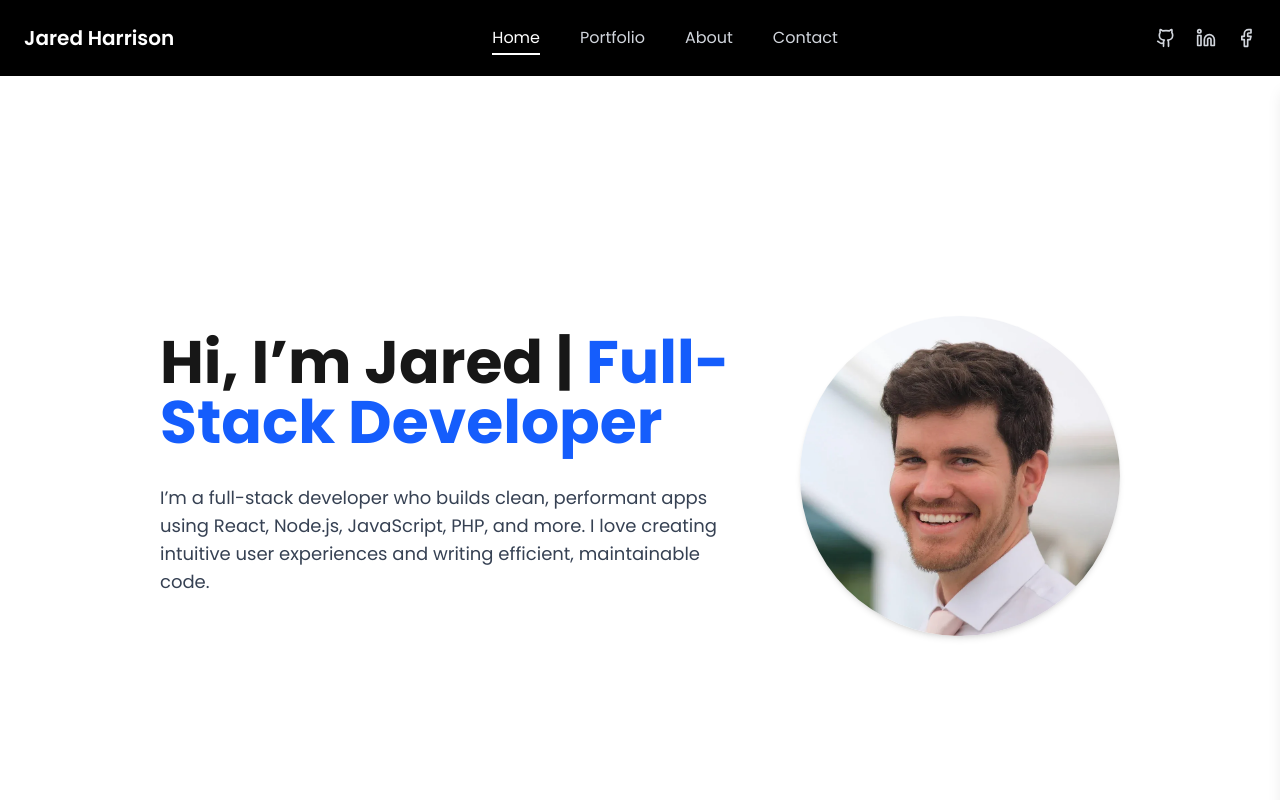
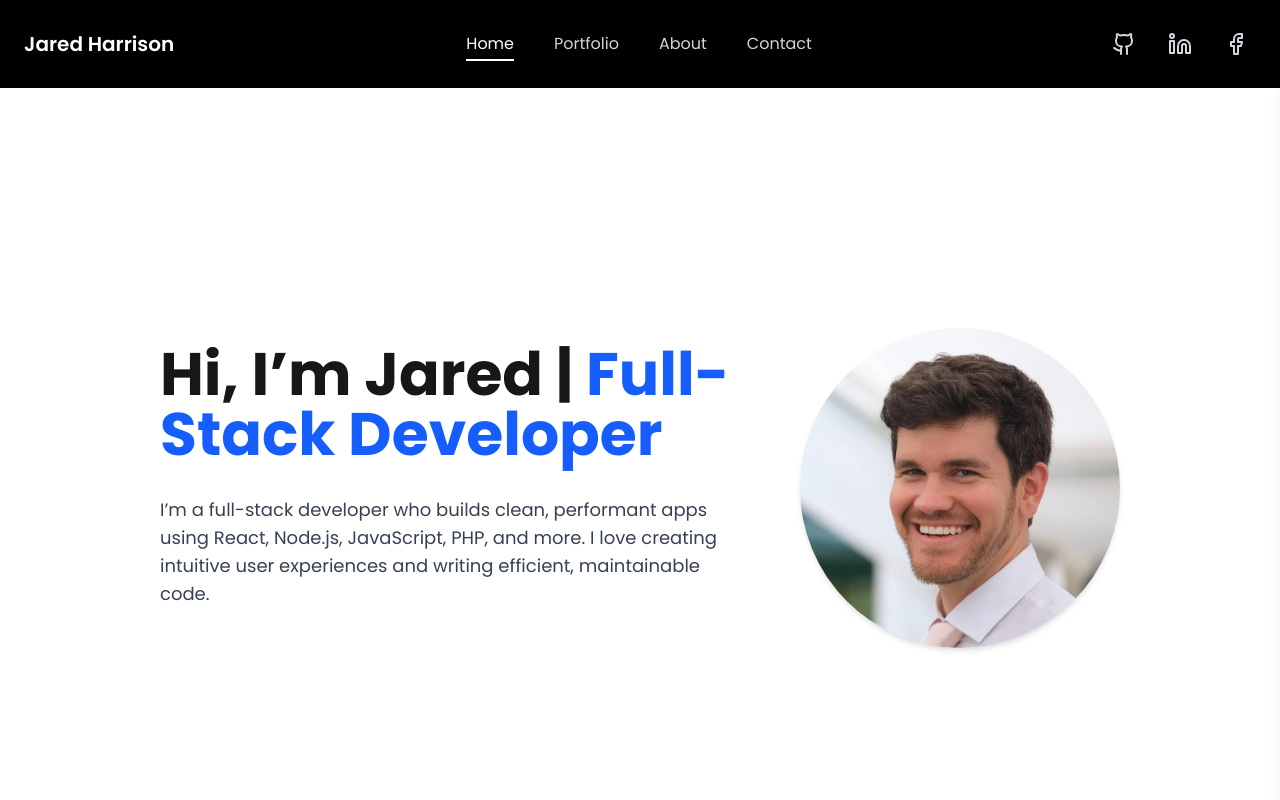
Before and after one commit to Jared-Ha/Portfolio-2025, a Next.js app: page / in a window 1280 px wide. Shown: the top 800 px of the page. Built offline with nearby package versions, Linux system fonts and the light colour scheme.

Commit message:
adjust header icons and hovers

```diff
--- a/src/app/components/Header.jsx
+++ b/src/app/components/Header.jsx
@@ -26,15 +26,9 @@ export default function Header() {
   ];
 
   const socialLinks = [
-    { href: "https://github.com/Jared-Ha", icon: <Github size={20} /> },
-    {
-      href: "https://www.linkedin.com/in/jaredharrison7/",
-      icon: <Linkedin size={20} />,
-    },
-    {
-      href: "https://www.facebook.com/",
-      icon: <Facebook size={20} />,
-    },
+    { href: "https://github.com/Jared-Ha", Icon: Github },
+    { href: "https://www.linkedin.com/in/jaredharrison7/", Icon: Linkedin },
+    { href: "https://www.facebook.com/", Icon: Facebook },
   ];
 
   return (
@@ -42,7 +36,16 @@ export default function Header() {
       <div className="relative max-w-7xl mx-auto">
         <nav className="flex justify-between items-center">
           {/* Left: Name */}
-          <h1 className="text-xl font-semibold">
+          <h1
+            className="
+      transition-all
+      duration-200
+      text-white
+      hover:text-gray-300
+      inline-block
+      text-xl font-semibold
+    "
+          >
             <Link href="/">Jared Harrison</Link>
           </h1>
 
@@ -65,16 +68,22 @@ export default function Header() {
           </ul>
 
           {/* Right: Social Icons */}
-          <div className="hidden md:flex items-center gap-5">
-            {socialLinks.map(({ href, icon }) => (
+          <div className="hidden md:flex items-center gap-4">
+            {socialLinks.map(({ href, Icon }) => (
               <a
                 key={href}
                 href={href}
                 target="_blank"
                 rel="noopener noreferrer"
-                className="text-gray-300 hover:text-white transition-transform transform hover:scale-110"
+                className="
+        text-gray-300 hover:text-white
+        p-2 rounded-md
+        transition-all
+        hover:bg-white/10
+        hover:scale-110
+      "
               >
-                {icon}
+                <Icon size={24} />
               </a>
             ))}
           </div>
```
